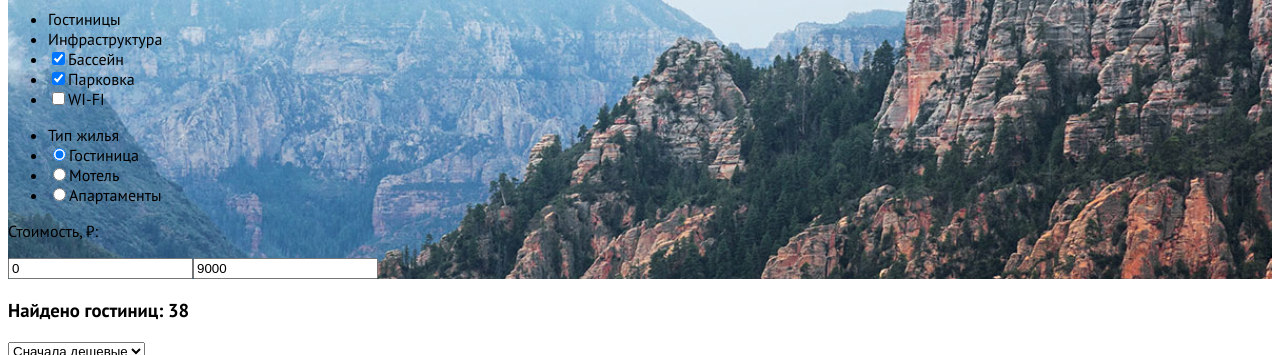
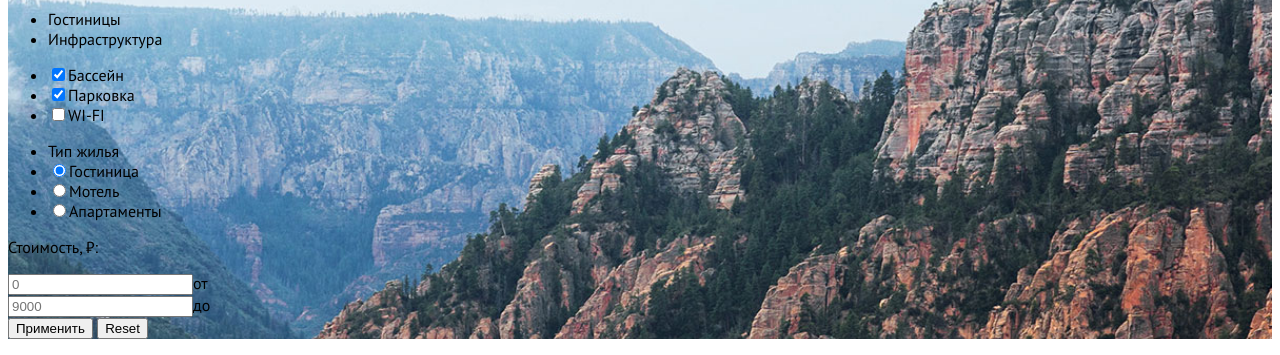
Before and after one commit to htmlacademy-htmlcss/1910799-sedona-34, a plain HTML site: page 2/catalog.html in a window 1280 px wide. Shown: the part 318-673 px from the top of the page. Drawn offline with Linux system fonts and the light colour scheme.

Commit message:
:heavy_check_mark: Сборка #2

```diff
--- a/2/catalog.html
+++ b/2/catalog.html
@@ -43,11 +43,13 @@
   <main class="catalog-index">
     <section class="catalog-header">
       <h1>Гостиницы Седоны</h1>
-      <form>
+
       <ul>
         <li>Гостиницы</li>
         <li>Инфраструктура</li>
-
+      </ul>
+      <form>
+        <ul>
           <li class="type-box"><label>
               <input type="checkbox" checked>Бассейн</label>
           </li>
@@ -74,14 +76,18 @@
 
         <p>Стоимость, ₽:</p>
 
-        <div class="cost-search"><input type="text" value="0" placeholder="от"><input type="text" value="9000"
-            placeholder="до"></div>
+        <div class="cost-search">
+          <div class="costmin"><input type="text" placeholder="0">от</div>
+          <div class="costmax"><input type="text" placeholder="9000">до</div>
           <div class="costline">
             <div class="costscale">
               <div class="bar"></div>
             </div>
             <div class="range-toggle range-toggle-min"></div>
             <div class="range-toggle range-toggle-max"></div>
+            <button class="costbutton">Применить</button>
+            <input type="reset"></input>
+          </div>
         </div>
 
 
@@ -97,7 +103,8 @@
         <option value="2">Сначала дорогие</option>
         <option value="3">По популярности</option>
       </select>
-      <div class="hotel-filter"><img src="images\cards-view.svg"><img src="images\one-card-view.svg"><img src="images\list-view.svg"></div>
+      <div class="hotel-filter"><img src="images\cards-view.svg"><img src="images\one-card-view.svg"><img
+          src="images\list-view.svg"></div>
     </section>
 
     <section class="catalog-main">
```
Lines whose indentation alone changed are shown as unchanged.
